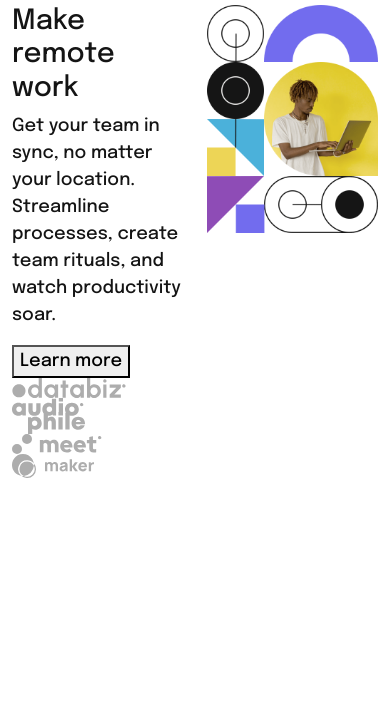
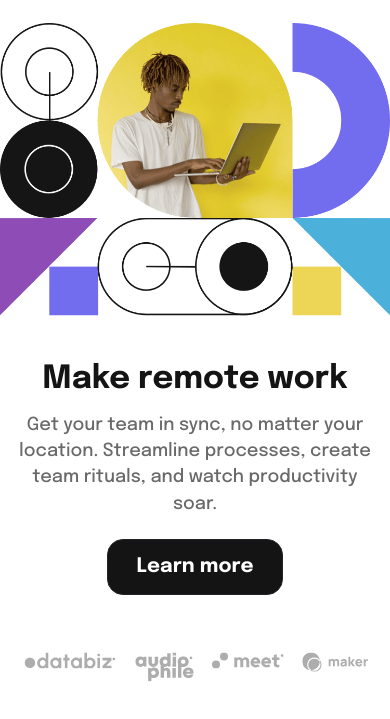
Before and after one commit to serkan-bayram/frontend-mentor-solutions, a plain HTML site: page intro-section-with-dropdown-navigation-main/index.html in a window 390 px wide. Shown: the part 51-770 px from the top of the page. Drawn offline with nearby package versions, Linux system fonts and the light colour scheme.

Commit message:
Completed

```diff
--- a/intro-section-with-dropdown-navigation-main/index.html
+++ b/intro-section-with-dropdown-navigation-main/index.html
@@ -240,14 +240,16 @@
       </nav>
 
       <main>
-        <div class="row">
-          <div class="col">
+        <div class="row d-flex justify-content-center">
+          <div class="main-content-wrapper col-12 col-lg-5">
             <h1 class="main-heading">Make remote work</h1>
             <p class="main-desc">
               Get your team in sync, no matter your location. Streamline
               processes, create team rituals, and watch productivity soar.
             </p>
-            <button class="learn-more-btn">Learn more</button>
+            <button class="btn btn-lg btn-dark w-25 rounded-4 learn-more-btn">
+              Learn more
+            </button>
 
             <div class="clients">
               <div class="client-item">
@@ -285,14 +287,14 @@
               </div>
             </div>
           </div>
-          <div class="col">
+          <div class="main-img-wrapper col-12 col-lg-5">
             <img
-              class="img-large"
+              class="img-large d-none d-lg-block"
               src="images/image-hero-desktop.png"
               alt="A man checking his laptop."
             />
             <img
-              class="img-small d-none"
+              class="img-small d-block d-lg-none"
               src="images/image-hero-mobile.png"
               alt="A man checking his laptop."
             />
--- a/intro-section-with-dropdown-navigation-main/style.css
+++ b/intro-section-with-dropdown-navigation-main/style.css
@@ -201,3 +201,112 @@ body {
     text-align: center;
   }
 }
+
+/* main */
+main {
+  margin-top: 4em;
+}
+
+.main-content-wrapper {
+  display: flex;
+  flex-direction: column;
+  justify-content: center;
+}
+
+.main-heading {
+  color: hsl(var(--neutral-clr-3));
+  font-size: 5rem;
+  font-family: var(--font-default);
+  font-weight: var(--fw-bold);
+  margin-bottom: 0.5em;
+  line-height: 1;
+}
+
+.main-desc {
+  width: 70%;
+  color: hsl(var(--neutral-clr-2));
+  font-size: 1.125rem;
+  text-align: left;
+  line-height: 1.45;
+  margin-bottom: 3em;
+}
+
+.learn-more-btn {
+  font-family: var(--font-default);
+  font-weight: var(--fw-bold);
+  background-color: hsl(var(--neutral-clr-3));
+  padding-block: 0.6em;
+  min-width: 11rem;
+  display: flex;
+  justify-content: center;
+  align-items: center;
+}
+
+.learn-more-btn:hover {
+  background: none;
+  color: hsl(var(--neutral-clr-3));
+}
+
+.clients {
+  display: flex;
+  justify-content: space-between;
+  width: 80%;
+  margin-top: 6em;
+  min-width: 25rem;
+}
+
+.main-img-wrapper {
+  display: flex;
+  justify-content: center;
+}
+
+.main-img-wrapper img {
+  height: 80%;
+}
+
+@media (max-width: 992px) {
+  main {
+    margin-top: 1em;
+  }
+
+  main > .row {
+    flex-direction: column-reverse;
+  }
+
+  .main-content-wrapper {
+    text-align: center;
+    display: flex;
+    flex-direction: column;
+    align-items: center;
+    justify-content: center;
+    margin-top: 3rem;
+  }
+
+  .main-heading {
+    font-size: 2rem;
+  }
+
+  .main-desc {
+    text-align: center;
+    width: 100%;
+    margin-bottom: 1.25em;
+  }
+
+  .clients {
+    width: 100%;
+    margin-top: 3em;
+    padding-inline: 1em;
+  }
+
+  .client-item {
+    transform: scale(0.8);
+    z-index: -1;
+  }
+
+  .main-img-wrapper {
+    padding-inline: 0;
+    display: flex;
+    justify-content: center;
+    align-items: center;
+  }
+}
```
